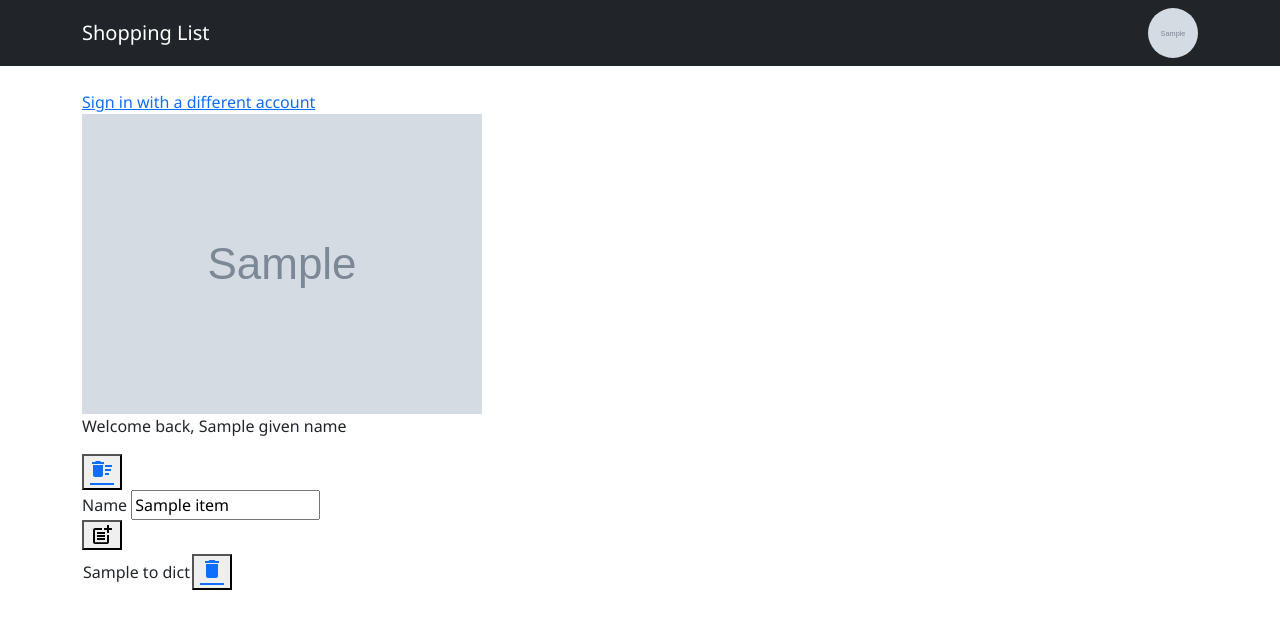
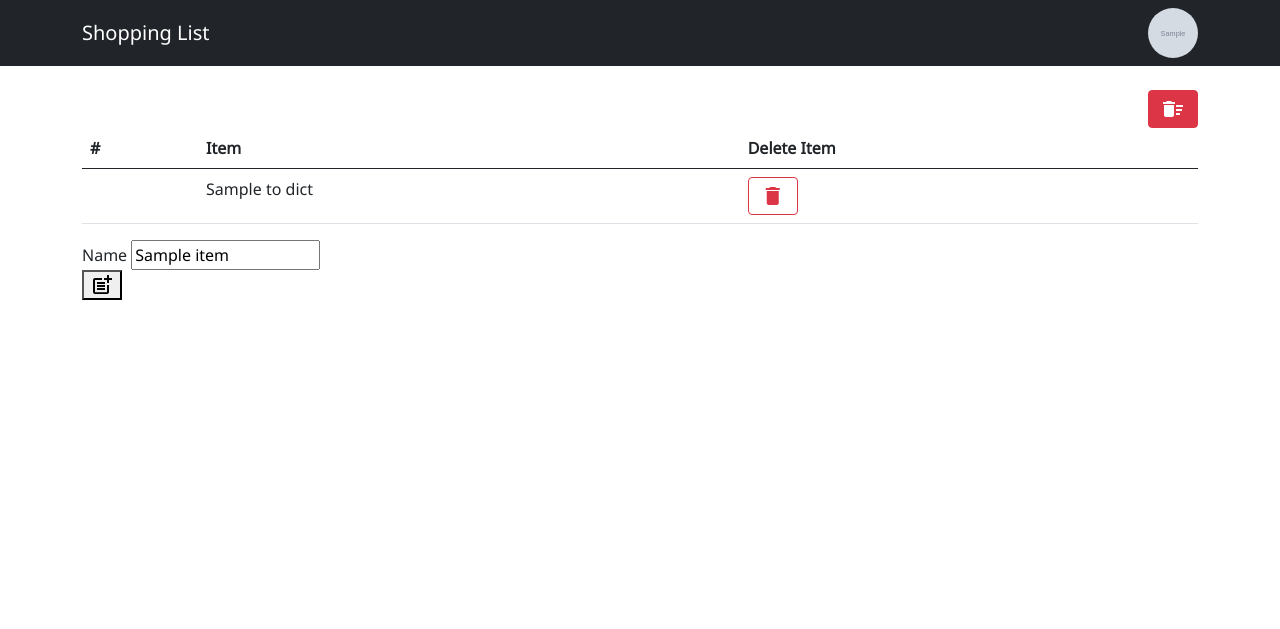
Before and after one commit to pzrsa/shopping-list, a Flask app: template templates/list.html in a window 1280 px wide. Shown: the top 629 px of the page. Run offline with Flask 2, Linux system fonts and the light colour scheme; the template is opened without the code that fills it: most values are stand-ins (such as "Sample title", 1, 10 or a date in 2020); grey boxes marked "Sample" are stand-in pictures.

Commit message:
convert to bootstrap components

```diff
--- a/templates/list.html
+++ b/templates/list.html
@@ -4,12 +4,29 @@
 
 
 
-<a href="{{ url_for('login') }}">Sign in with a different account</a>
+<div class="d-flex justify-content-end">
+    <a href="{{ url_for('delete_all') }}" class="btn btn-danger material-icons">delete_sweep</a>
+</div>
 
+<table class="table">
+    <thead>
+        <tr>
+            <th scope="col">#</th>
+            <th scope="col">Item</th>
+            <th scope="col">Delete Item</th>
+        </tr>
+    </thead>
+    {% for item in items %}
+    <tbody>
+        <tr>
+            <th scope="row"></th>
+            <td>{{ item.to_dict()['name'] }}</td>
+            <td><a href="{{ item.id }}/delete" class="btn btn-outline-danger material-icons">delete</a></td>
+        </tr>
+    </tbody>
 
-<div><img src="{{ image }}" alt="Google Account Picture"></div>
-<p>Welcome back, {{ given_name }}</p>
-<button><a href="{{ url_for('delete_all') }}" class="material-icons">delete_sweep</a></button>
+    {% endfor %}
+</table>
 
 <form method="POST" enctype="multipart/form-data">
 
@@ -21,18 +38,4 @@
     <button type="submit" class="material-icons">post_add</button>
 </form>
 
-
-<table>
-    {% for item in items %}
-    <tr>
-        <td style="text-align: center;">
-            {{ item.to_dict()['name'] }}
-        </td>
-        <td>
-            <button><a href="{{ item.id }}/delete" class="material-icons">delete</a></button>
-        </td>
-    </tr>
-    {% endfor %}
-</table>
-
 {% endblock %}
```
